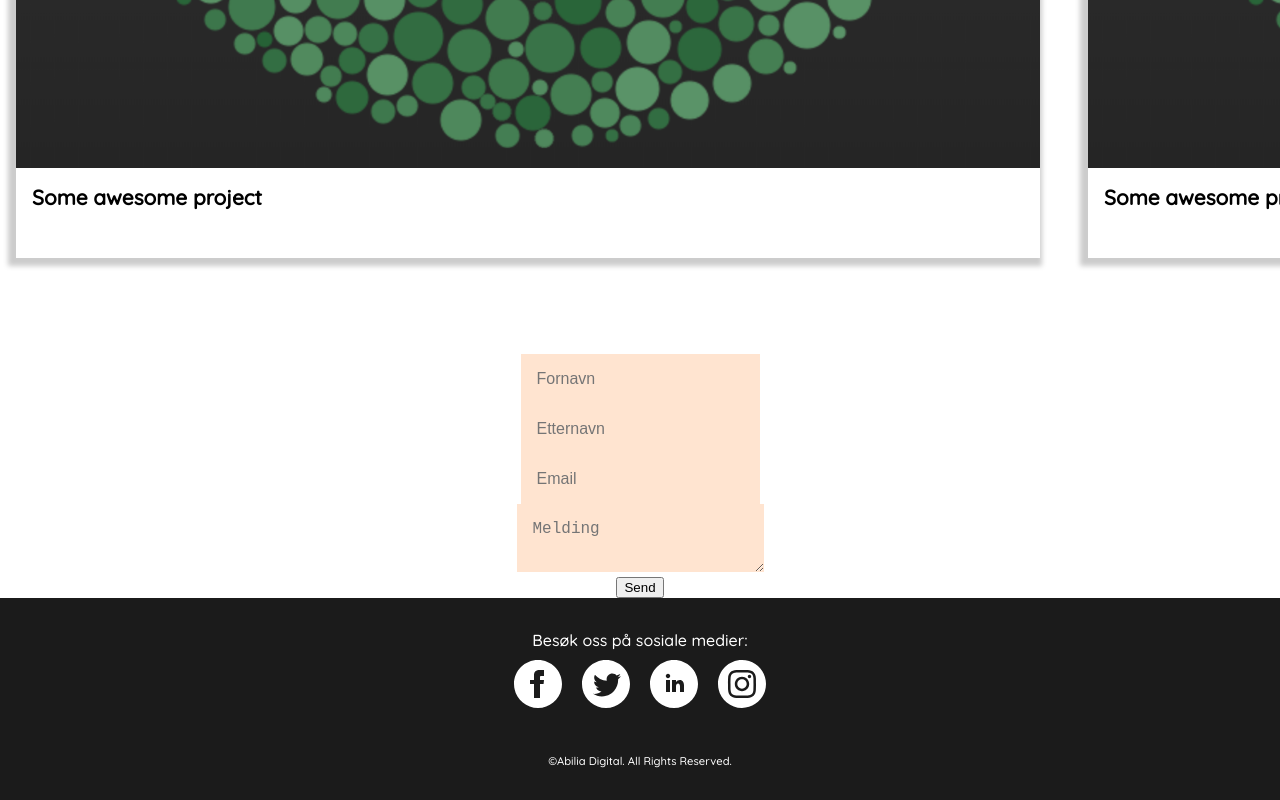
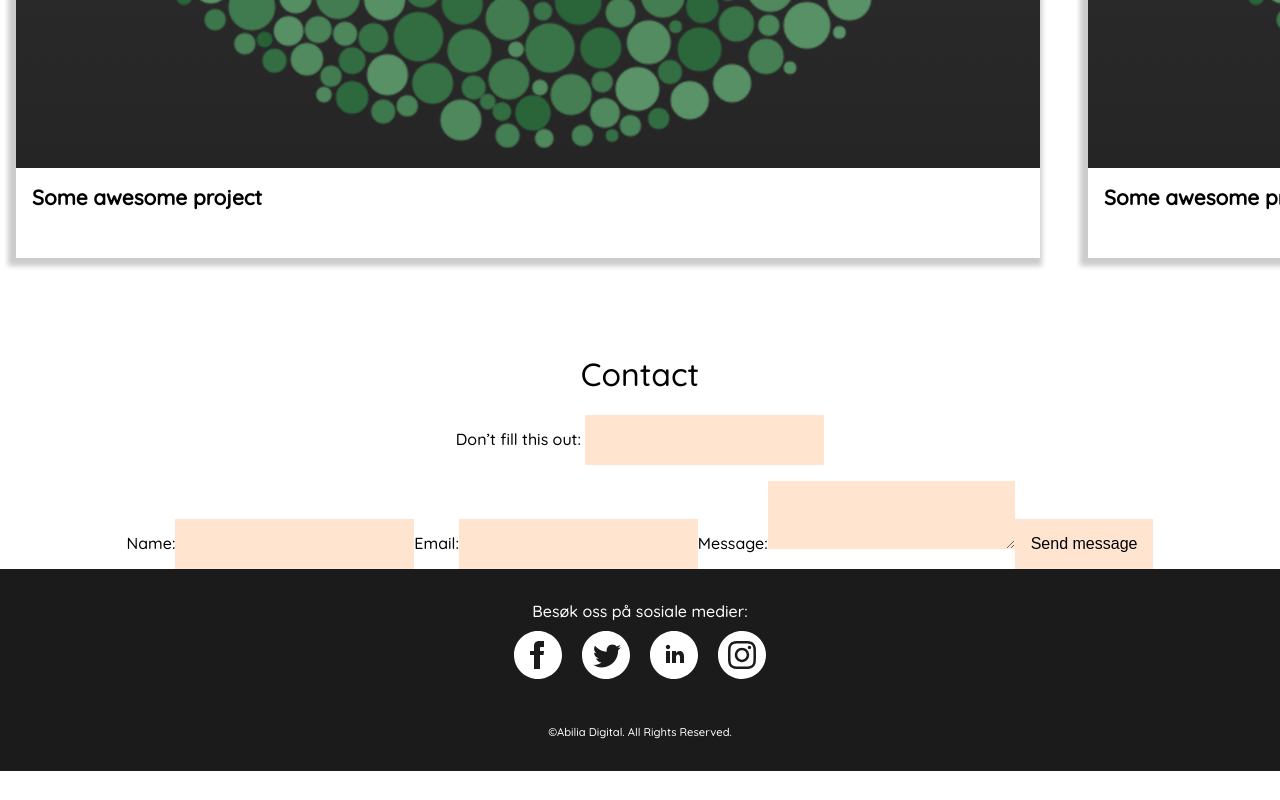
Before and after one commit to ru9/portfolio, a Vue app: page / in a window 1280 px wide. Shown: the part 3375-4175 px from the top of the page. After the commit the page ends 4146 px from the top, so only its background shows below. Built offline with nearby package versions, Linux system fonts and the light colour scheme.

Commit message:
tst form
tst form

```diff
--- a/public/skeletonform.html
+++ /dev/null
@@ -1,6 +0,0 @@
-<form name="contact" netlify hidden>
-    <input type="text" name="firstname" />
-    <input type="text" name="lastname" />
-    <input type="email" name="email" />
-    <textarea name="message"></textarea>
-</form>
--- a/src/components/ContactForm.vue
+++ b/src/components/ContactForm.vue
@@ -1,21 +1,25 @@
 <template>
-  <form name="contact" method="post" netlify>
-    <div>
-      <input type="text" name="firstname" placeholder="Fornavn" />
+  <div class="container">
+    <h1 class="title">Contact</h1>
+    <div class="content">
+      <form name="contact" action="/thank-you" netlify-honeypot="bot-field" method="post" netlify>
+        <input type="hidden" name="form-name" value="contact" />
+        <p class="hidden">
+          <label>
+            Don’t fill this out:
+            <input name="bot-field" />
+          </label>
+        </p>
+        <label class="form-label" for="name">Name:</label>
+        <input class="form-field" name="name" id="name" />
+        <label class="form-label" for="email">Email:</label>
+        <input class="form-field" name="email" id="email" />
+        <label class="form-label" for="message">Message:</label>
+        <textarea class="form-field" name="message" id="message"></textarea>
+        <input class="form-button" type="submit" value="Send message" />
+      </form>
     </div>
-    <div>
-      <input type="text" name="lastname" placeholder="Etternavn" />
-    </div>
-    <div>
-      <input type="email" name="email" placeholder="Email" />
-    </div>
-    <div>
-      <textarea name="message" placeholder="Melding"></textarea>
-    </div>
-    <div>
-      <button type="submit">Send</button>
-    </div>
-  </form>
+  </div>
 </template>
 
 <script>
```
